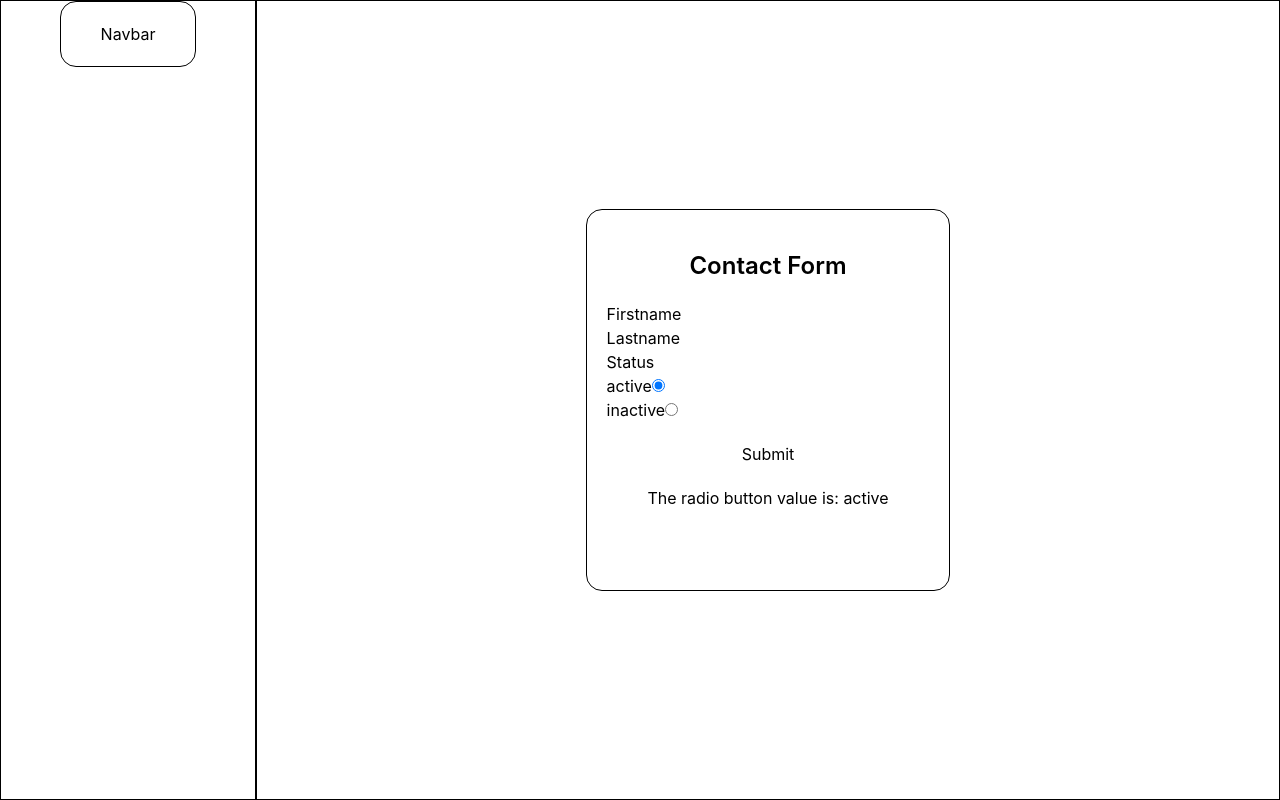
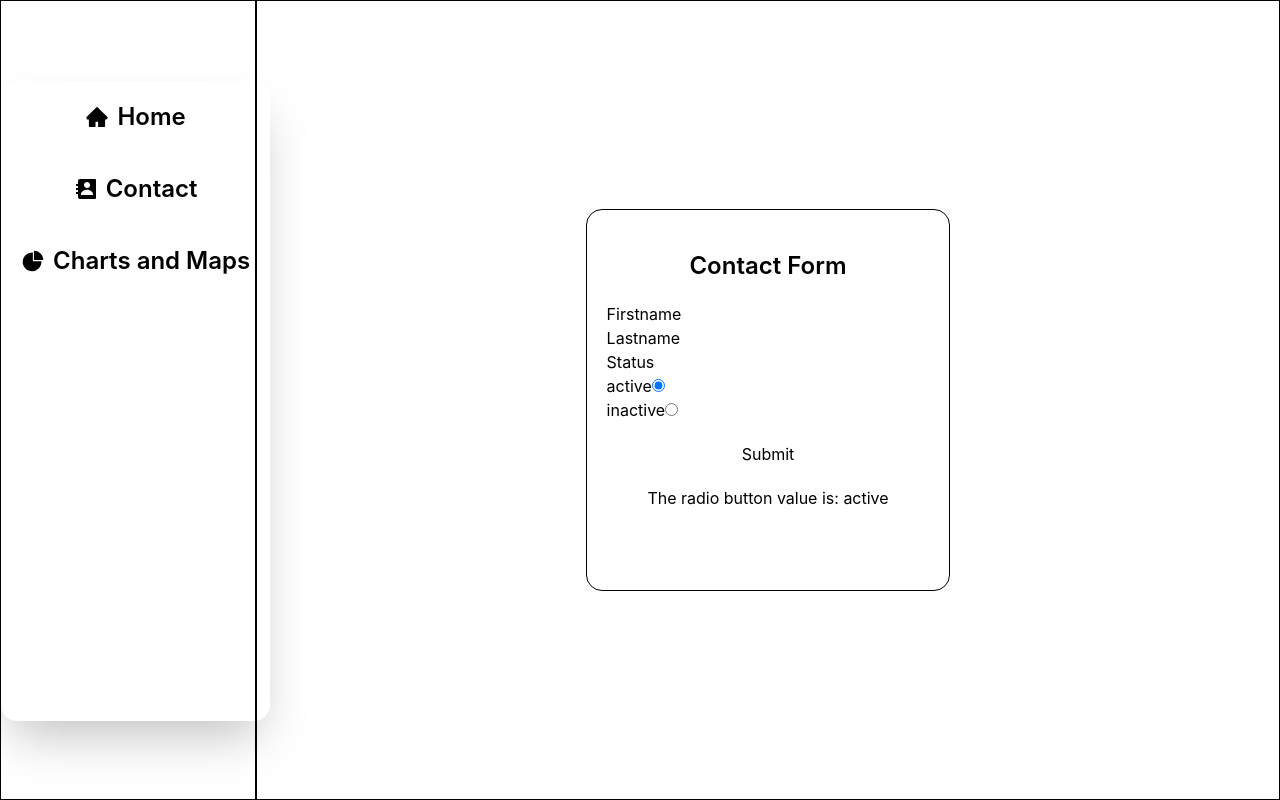
Before and after one commit to itsfarhankhan28/ContactApp, a React (Create React App) app in the folder client/: page / in a window 1280 px wide. Built offline with nearby package versions, Linux system fonts and the light colour scheme.

Commit message:
style(Navbar): changed style

```diff
--- a/client/src/components/Navbar.tsx
+++ b/client/src/components/Navbar.tsx
@@ -1,8 +1,23 @@
+import {AiFillHome} from 'react-icons/ai'
+import {BiSolidContact} from 'react-icons/bi'
+import {AiFillPieChart} from 'react-icons/ai'
+
 const Navbar = () => {
   return (
-    <div className=" flex justify-center items-center px-10">
-      <div className="border border-black rounded-2xl h-[80%] px-10 py-5">
-        <h1>Navbar</h1>
+    <div className=" flex justify-center items-center h-[100%] fixed">
+      <div className="rounded-2xl h-[80%] px-5 py-5 flex flex-col gap-10 text-center text-2xl shadow-2xl">
+        <div className='flex justify-center items-center gap-2'>
+          <AiFillHome/>
+          <a href="/"><button className="font-semibold">Home</button></a>
+        </div>
+        <div className='flex justify-center items-center gap-2'>
+          <BiSolidContact/>
+          <a href="/contactpage"><button className="font-semibold">Contact</button></a>
+        </div>
+        <div className='flex justify-center items-center gap-2'>
+          <AiFillPieChart/>
+          <a href="/charts"><button className="font-semibold">Charts and Maps</button></a>
+        </div>
       </div>
     </div>
   )
```
